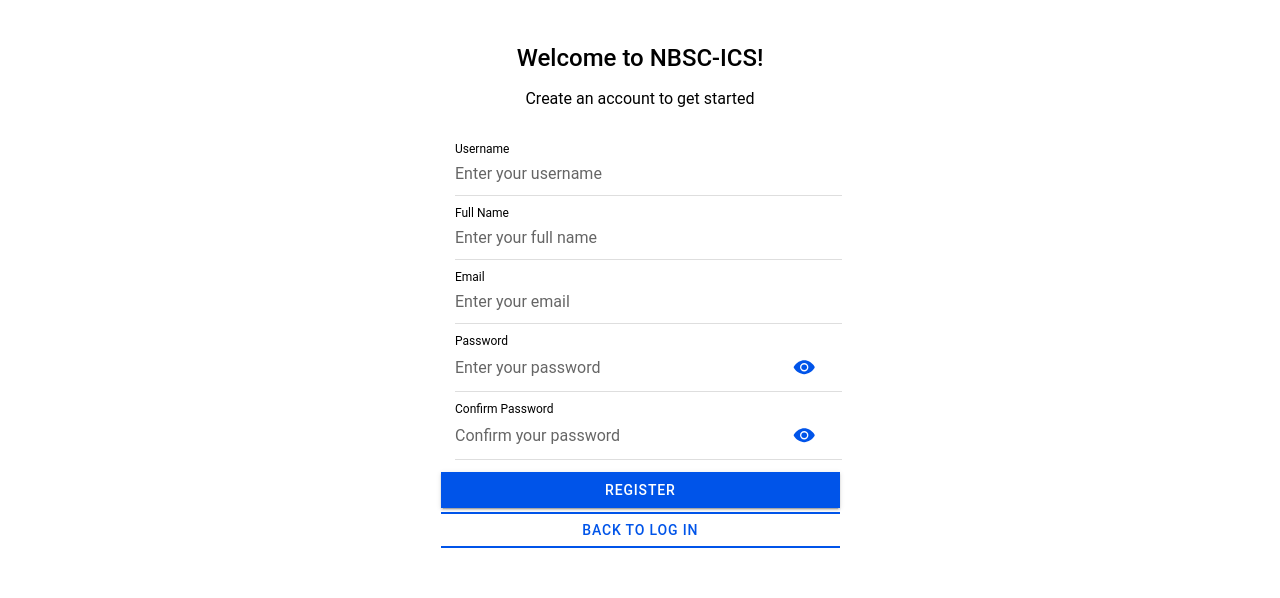
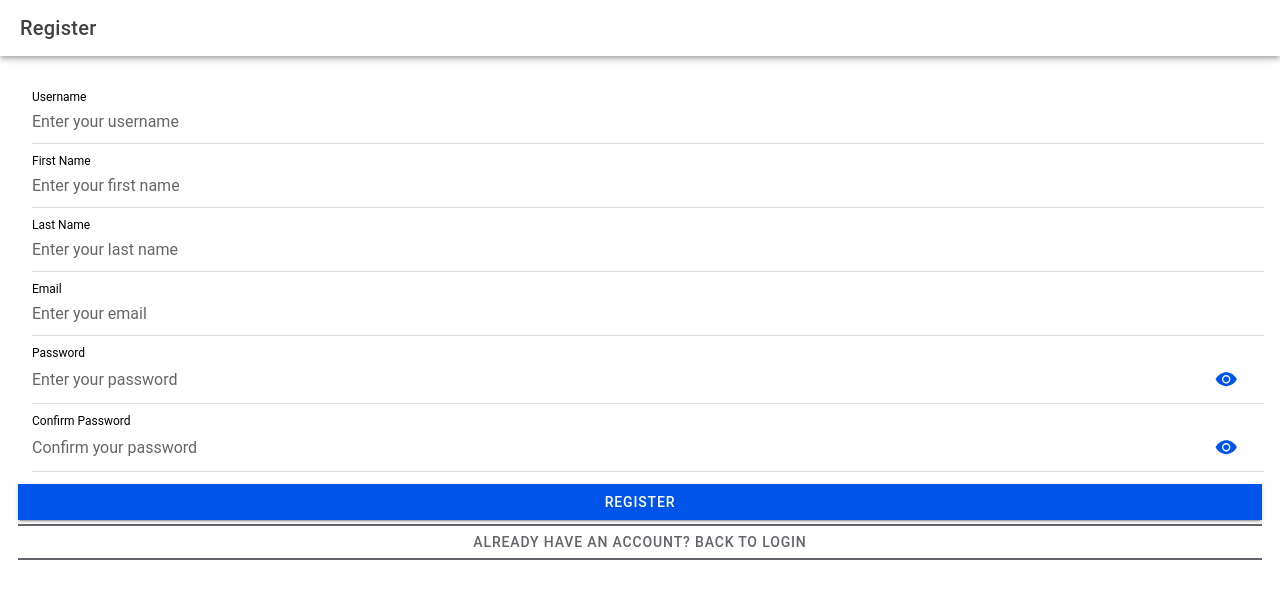
Before and after one commit to JustJhong609/it35-lab, a React (Vite) app: page /register in a window 1280 px wide. Shown: the top 598 px of the page. Built offline with nearby package versions, Linux system fonts and the light colour scheme; no server answers.

Commit message:
Added Supabase Auth
Added Supabase Configurations/Auth in Modify Register, App, Login.tsx ..

```diff
--- a/src/App.tsx
+++ b/src/App.tsx
@@ -1,22 +1,22 @@
-import { Route } from "react-router-dom";
-import { IonApp, IonRouterOutlet, setupIonicReact } from "@ionic/react";
-import { IonReactRouter } from "@ionic/react-router";
+import { Route } from 'react-router-dom';
+import { IonApp, IonRouterOutlet, setupIonicReact } from '@ionic/react';
+import { IonReactRouter } from '@ionic/react-router';
 
 /* Core CSS required for Ionic components to work properly */
-import "@ionic/react/css/core.css";
+import '@ionic/react/css/core.css';
 
 /* Basic CSS for apps built with Ionic */
-import "@ionic/react/css/normalize.css";
-import "@ionic/react/css/structure.css";
-import "@ionic/react/css/typography.css";
+import '@ionic/react/css/normalize.css';
+import '@ionic/react/css/structure.css';
+import '@ionic/react/css/typography.css';
 
 /* Optional CSS utils that can be commented out */
-import "@ionic/react/css/padding.css";
-import "@ionic/react/css/float-elements.css";
-import "@ionic/react/css/text-alignment.css";
-import "@ionic/react/css/text-transformation.css";
-import "@ionic/react/css/flex-utils.css";
-import "@ionic/react/css/display.css";
+import '@ionic/react/css/padding.css';
+import '@ionic/react/css/float-elements.css';
+import '@ionic/react/css/text-alignment.css';
+import '@ionic/react/css/text-transformation.css';
+import '@ionic/react/css/flex-utils.css';
+import '@ionic/react/css/display.css';
 
 /**
  * Ionic Dark Mode
@@ -27,14 +27,14 @@ import "@ionic/react/css/display.css";
 
 /* import '@ionic/react/css/palettes/dark.always.css'; */
 /* import '@ionic/react/css/palettes/dark.class.css'; */
-import "@ionic/react/css/palettes/dark.system.css";
+import '@ionic/react/css/palettes/dark.system.css';
 
 /* Theme variables */
-import "./theme/variables.css";
-import Login from "./pages/Login";
-import Menu from "./pages/Menu";
-import Register from "./pages/Register";
-import UpdatePassword from "./pages/UpdatePassword"; //
+import './theme/variables.css';
+import Login from './pages/Login';
+import Menu from './pages/Menu';
+import Register from './pages/Register';
+
 
 setupIonicReact();
 
@@ -42,12 +42,11 @@ const App: React.FC = () => (
   <IonApp>
     <IonReactRouter>
       <IonRouterOutlet>
-        <Route exact path="/it35-lab" component={Login} />
-        <Route exact path="/register" component={Register} />
-        <Route exact path="/login" component={Login} />
-        <Route path="/it35-lab/app" component={Menu} />
-        <Route path="/forgot-password" component={UpdatePassword} exact />
-      </IonRouterOutlet>
+      <Route exact path="/it35-lab" component={Login} />
+      <Route exact path="/login" component={Login} />
+      <Route exact path="/register" component={Register} />
+      <Route path="/it35-lab/app" component={Menu} />
+        </IonRouterOutlet>
     </IonReactRouter>
   </IonApp>
 );
--- a/src/pages/Register.tsx
+++ b/src/pages/Register.tsx
@@ -1,111 +1,189 @@
 import {
   IonButton,
   IonContent,
+  IonHeader,
   IonInput,
   IonInputPasswordToggle,
   IonItem,
   IonList,
   IonPage,
+  IonTitle,
+  IonToolbar,
   IonLabel,
   IonText,
   IonAlert,
-  useIonRouter,
-  IonGrid,
-  IonRow,
-  IonCol,
-} from "@ionic/react";
-import { useState } from "react";
+  useIonRouter
+} from '@ionic/react';
+import { useState } from 'react';
+import  supabase  from "../supabaseClient";
+
 
 const Register: React.FC = () => {
-  const navigation = useIonRouter();
+  const navigation = useIonRouter(); // Ionic Router for navigation
 
-  // State variables
-  const [username, setUsername] = useState("");
-  const [fullName, setFullName] = useState("");
-  const [email, setEmail] = useState("");
-  const [password, setPassword] = useState("");
-  const [confirmPassword, setConfirmPassword] = useState("");
-  const [error, setError] = useState("");
+  // State to manage form inputs
+  const [username, setUsername] = useState('');
+  const [firstName, setFirstName] = useState('');
+  const [lastName, setLastName] = useState('');
+  const [email, setEmail] = useState('');
+  const [password, setPassword] = useState('');
+  const [confirmPassword, setConfirmPassword] = useState('');
+
+  // State for error messages
+  const [error, setError] = useState('');
+
+  // State for success alert
   const [showSuccessAlert, setShowSuccessAlert] = useState(false);
 
-  // Handle registration
-  const handleRegister = () => {
-    if (!username || !fullName || !email || !password || !confirmPassword) {
+  // Function to handle registration with Supabase
+  const handleRegister = async () => {
+    if (!username || !firstName || !lastName || !email || !password || !confirmPassword) {
       setError("All fields are required.");
       return;
     }
+
     if (password !== confirmPassword) {
       setError("Passwords do not match.");
       return;
     }
 
-    setError("");
-    setShowSuccessAlert(true);
+    setError(""); // Clear previous errors
+
+    // Supabase sign-up logic
+    const { data, error } = await supabase.auth.signUp({
+      email,
+      password,
+    });
+
+    if (error) {
+      setError(error.message); // Handle signup error
+      return;
+    }
+
+    // Get the user ID from the Supabase authentication response
+    const user = data.user;
+
+    if (user) {
+      // Insert user details into a separate "profiles" table
+      const { error: profileError } = await supabase
+        .from("profiles") // Ensure you have a "profiles" table in Supabase
+        .insert([
+          { id: user.id, username, first_name: firstName, last_name: lastName, email }
+        ]);
+
+      if (profileError) {
+        setError("Registration successful, but profile creation failed. Contact support.");
+        return;
+      }
+
+      setShowSuccessAlert(true); // Show success alert on successful registration
+    }
   };
 
+  // Function to handle success alert dismissal and redirect to login page
   const handleSuccessDismiss = () => {
     setShowSuccessAlert(false);
-    navigation.push("/it35-lab", "root");
+    navigation.push("/login", "forward"); // Redirect to login page
   };
 
   return (
     <IonPage>
+      {/* Header Section */}
+      <IonHeader>
+        <IonToolbar>
+          <IonTitle>Register</IonTitle>
+        </IonToolbar>
+      </IonHeader>
+
+      {/* Registration Form */}
       <IonContent className="ion-padding">
-        <IonGrid className="ion-text-center ion-justify-content-center ion-align-items-center" style={{ height: "100vh" }}>
-          <IonRow className="ion-justify-content-center">
-            <IonCol size-md="6" size-lg="4">
-              <h2>Welcome to NBSC-ICS!</h2>
-              <p>Create an account to get started</p>
-
         <IonList>
           <IonItem>
             <IonLabel position="stacked">Username</IonLabel>
-                  <IonInput type="text" placeholder="Enter your username" value={username} onIonInput={(e) => setUsername(e.detail.value!)} />
+            <IonInput
+              type="text"
+              placeholder="Enter your username"
+              value={username}
+              onIonInput={(e) => setUsername(e.detail.value!)}
+            />
           </IonItem>
 
           <IonItem>
-                  <IonLabel position="stacked">Full Name</IonLabel>
-                  <IonInput type="text" placeholder="Enter your full name" value={fullName} onIonInput={(e) => setFullName(e.detail.value!)} />
+            <IonLabel position="stacked">First Name</IonLabel>
+            <IonInput
+              type="text"
+              placeholder="Enter your first name"
+              value={firstName}
+              onIonInput={(e) => setFirstName(e.detail.value!)}
+            />
+          </IonItem>
+
+          <IonItem>
+            <IonLabel position="stacked">Last Name</IonLabel>
+            <IonInput
+              type="text"
+              placeholder="Enter your last name"
+              value={lastName}
+              onIonInput={(e) => setLastName(e.detail.value!)}
+            />
           </IonItem>
 
           <IonItem>
             <IonLabel position="stacked">Email</IonLabel>
-                  <IonInput type="email" placeholder="Enter your email" value={email} onIonInput={(e) => setEmail(e.detail.value!)} />
+            <IonInput
+              type="email"
+              placeholder="Enter your email"
+              value={email}
+              onIonInput={(e) => setEmail(e.detail.value!)}
+            />
           </IonItem>
 
           <IonItem>
             <IonLabel position="stacked">Password</IonLabel>
-                  <IonInput type="password" placeholder="Enter your password" value={password} onIonInput={(e) => setPassword(e.detail.value!)}>
+            <IonInput
+              type="password"
+              placeholder="Enter your password"
+              value={password}
+              onIonInput={(e) => setPassword(e.detail.value!)}
+            >
               <IonInputPasswordToggle slot="end" />
             </IonInput>
           </IonItem>
 
           <IonItem>
             <IonLabel position="stacked">Confirm Password</IonLabel>
-                  <IonInput type="password" placeholder="Confirm your password" value={confirmPassword} onIonInput={(e) => setConfirmPassword(e.detail.value!)}>
+            <IonInput
+              type="password"
+              placeholder="Confirm your password"
+              value={confirmPassword}
+              onIonInput={(e) => setConfirmPassword(e.detail.value!)}
+            >
               <IonInputPasswordToggle slot="end" />
             </IonInput>
           </IonItem>
         </IonList>
 
-              {error && (
-                <IonText color="danger">
-                  <p>{error}</p>
-                </IonText>
-              )}
+        {/* Error Message Display */}
+        {error && <IonText color="danger"><p>{error}</p></IonText>}
 
+        {/* Register and Login Buttons */}
         <IonButton expand="full" fill="solid" onClick={handleRegister}>
           Register
         </IonButton>
 
-              <IonButton expand="full" fill="outline" onClick={() => navigation.push("/login", "back")}>
-                Back to Log In
+        {/* Back to Login Button */}
+        <IonButton expand="full" fill="outline" color="medium" onClick={() => navigation.push("/login", "back")}>
+          Already Have an Account? Back to Login
         </IonButton>
-            </IonCol>
-          </IonRow>
-        </IonGrid>
 
-        <IonAlert isOpen={showSuccessAlert} onDidDismiss={handleSuccessDismiss} header="Success" message="Registration Complete!" buttons={["OK"]} />
+        {/* Success Alert */}
+        <IonAlert
+          isOpen={showSuccessAlert}
+          onDidDismiss={handleSuccessDismiss}
+          header="Success"
+          message="Registration Complete! Please check your email to verify your account."
+          buttons={["OK"]}
+        />
       </IonContent>
     </IonPage>
   );
--- a/src/supabaseClient.ts
+++ b/src/supabaseClient.ts
@@ -0,0 +1,8 @@
+import { createClient } from "@supabase/supabase-js";
+
+const SUPABASE_URL = import.meta.env.VITE_SUPABASE_URL;
+const SUPABASE_ANON_KEY = import.meta.env.VITE_SUPABASE_ANON_KEY;
+
+const supabase = createClient(SUPABASE_URL, SUPABASE_ANON_KEY);
+
+export default supabase;
```
Also changed, not shown: src/pages/Login.tsx (+25 -7 lines), src/pages/UpdatePassword.tsx (+21 -11 lines). Lines whose indentation alone changed are shown as unchanged.
